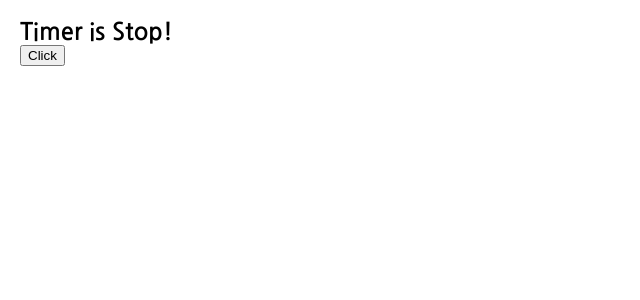
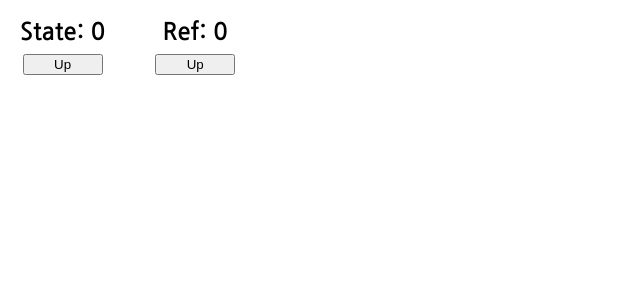
Before and after one commit to kimjindal/React-Hooks, a React (Create React App) app: page / in a window 1280 px wide. Shown: the top 300 px of the page, without its empty margins (0-640 px from the left). Built offline with nearby package versions, Linux system fonts and the light colour scheme.

Commit message:
practice 3-useRef first

```diff
--- a/src/App.js
+++ b/src/App.js
@@ -1,20 +1,30 @@
-import { useState } from 'react';
-import Timer from './component/Timer';
+import { useRef, useState } from 'react';
 
 function App() {
-  const [timer, setTimer] = useState(false);
+  const [count, setCount] = useState(0);
+  const countRef = useRef(0);
 
-  const handleClick = () => {
-    setTimer((prevTimer) => !prevTimer);
+  const increaseCountState = () => {
+    setCount((prevCount) => prevCount + 1);
+  };
+
+  console.log('Rendering...');
+
+  const increaseCountRef = () => {
+    countRef.current = countRef.current + 1;
+    console.log(`countRef: ${countRef.current}`);
   };
 
   return (
     <div className="App">
-      <h2>
-        Timer is {timer ? 'Start' : 'Stop!'}
-        {timer && <Timer />}
-      </h2>
-      <button onClick={handleClick}>Click</button>
+      <div className="cnt state">
+        <h2>State: {count}</h2>
+        <button onClick={increaseCountState}>Up</button>
+      </div>
+      <div className="cnt">
+        <h2>Ref: {countRef.current}</h2>
+        <button onClick={increaseCountRef}>Up</button>
+      </div>
     </div>
   );
 }
--- a/src/component/Timer.jsx
+++ /dev/null
@@ -1,18 +0,0 @@
-import { useEffect, useState } from 'react';
-
-const Timer = () => {
-  useEffect(() => {
-    const timer = setInterval(() => {
-      console.log('Running Timer...');
-    }, 1000);
-
-    return () => {
-      clearInterval(timer);
-      console.log('Stopped Timer!');
-    };
-  }, []);
-
-  return '...';
-};
-
-export default Timer;
--- a/src/index.css
+++ b/src/index.css
@@ -7,6 +7,20 @@ body {
   font-family: 'Nanum Gothic', sans-serif;
 }
 
+button {
+  margin-top: 10px;
+  width: 80px;
+}
+
 .App {
+  display: flex;
   padding: 20px 20px;
 }
+
+.cnt {
+  text-align: center;
+}
+
+.state {
+  margin-right: 50px;
+}
```
